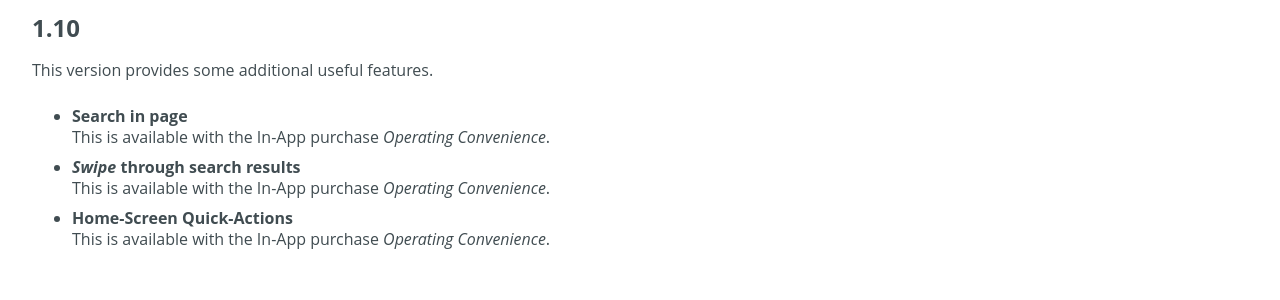
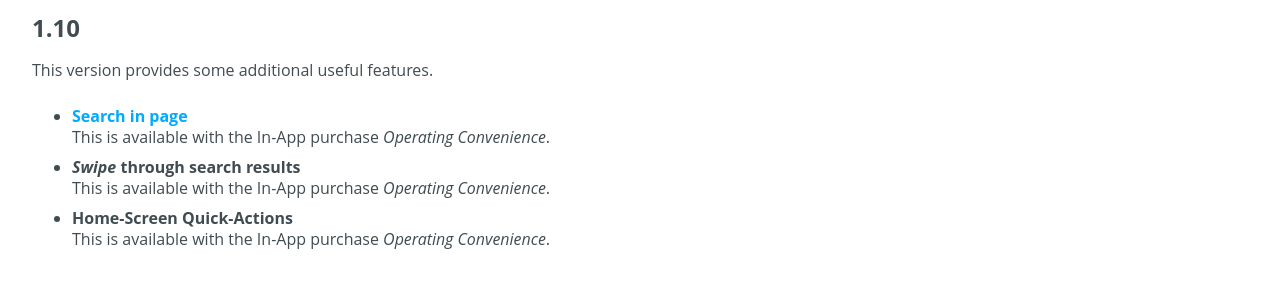
Before and after one commit to cs-LA/home, a Jekyll site: the page built from KTrunk/Manual/ReleaseNotes.md, in a window 1280 px wide. Shown: the part 355-655 px from the top of the page. Built offline with Jekyll 4.4.1, drawn with Linux system fonts in a browser that asks for light colours; our own code applies the rules of GitHub Pages for plain Markdown files.

Commit message:
Update ReleaseNotes.md

```diff
--- a/KTrunk/Manual/ReleaseNotes.md
+++ b/KTrunk/Manual/ReleaseNotes.md
@@ -21,7 +21,7 @@
 </p>
 <ul>
   <li>
-    <span class="en"><b>Search in page</b><br>This is available with the In-App purchase <em>Operating Convenience</em>.</span>
+    <span class="en"><b><a href="./FurtherActions.html#FindInPage">Search in page</a></b><br>This is available with the In-App purchase <em>Operating Convenience</em>.</span>
     <span class="de"><b>Auf der Seite suchen</b><br>Dies ist mit dem In-App Kauf <em>Bedienungserleichterungen</em> verfügbar.</span>
   </li>
   <li>
@@ -41,7 +41,7 @@
 </p>
 <ul>
   <li>
-    <span class="en"><b><a href="./TipsAndTricks.html">Sort a table</a> by clicking a header cell.</b></span>
+    <span class="en"><b><a href="./TipsAndTricks.html#TableSort">Sort a table</a> by clicking a header cell.</b></span>
     <span class="de"><b>Sortieren einer Tabelle durch anklicken einer Zelle in einer Kopfzeile.</b></span>
   </li>
   <li>
```
